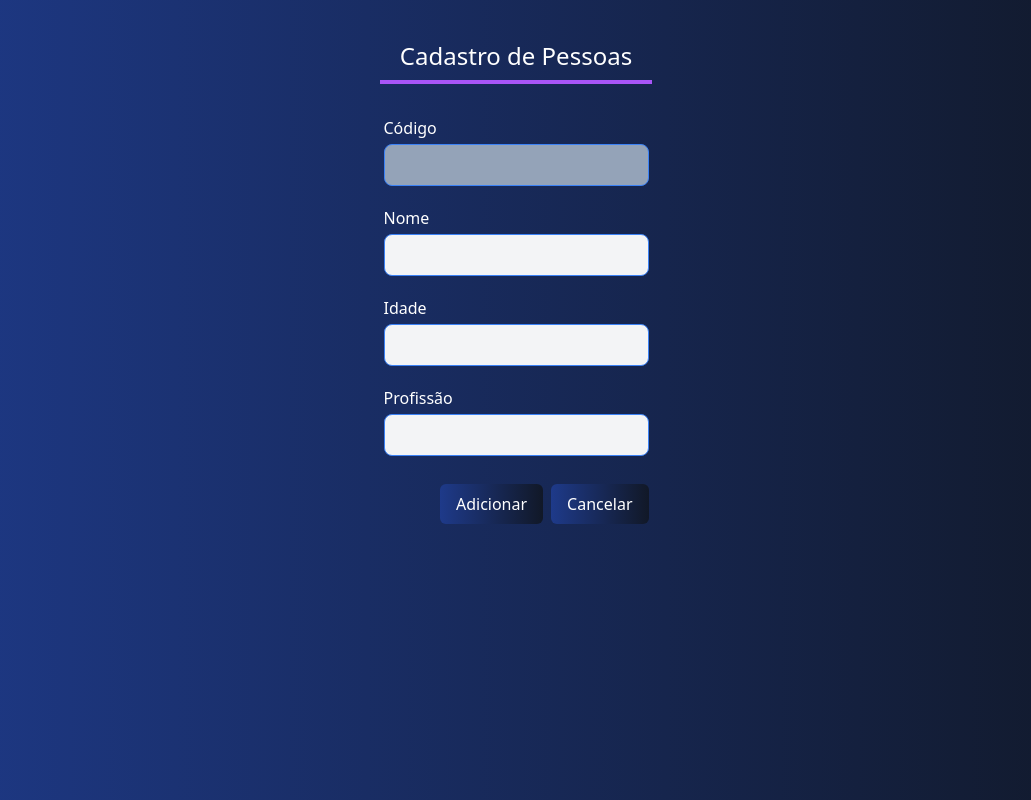
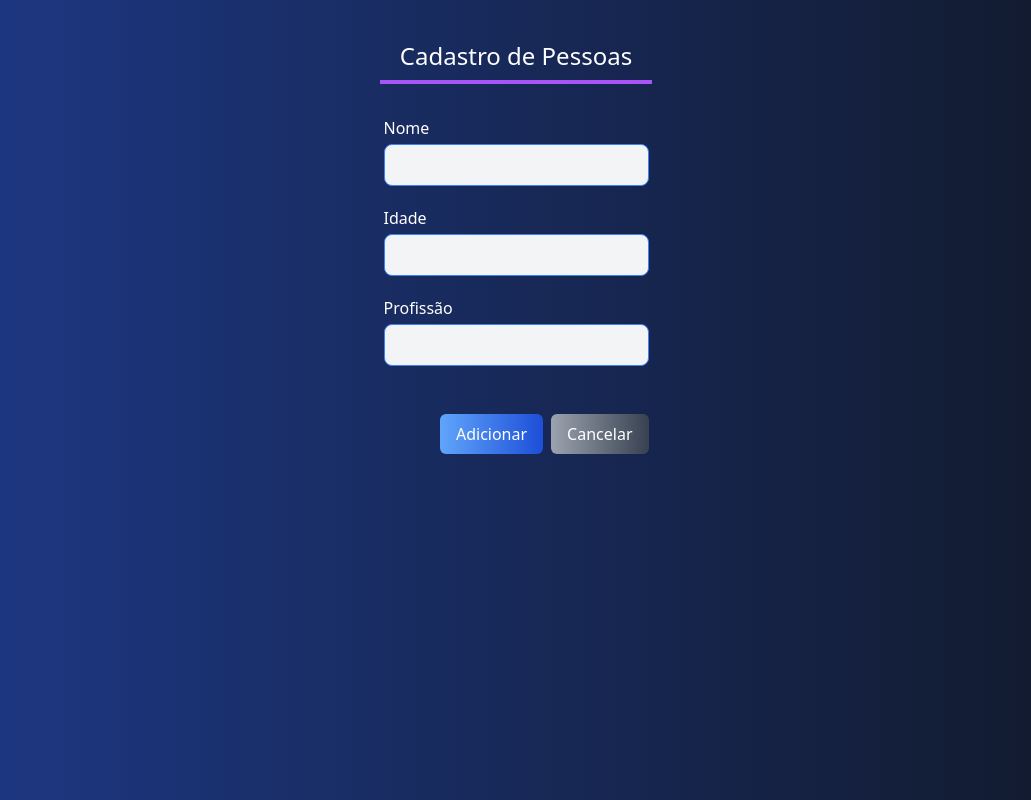
Before and after one commit to denieldiniz/crud_simples, a Next.js app: page / in a window 1280 px wide. Both pictures are taken after a click on the button "Novo Usuário". Shown: the whole page, without its empty margins (124-1155 px from the left). Built offline with nearby package versions, Linux system fonts and the light colour scheme.

Commit message:
navegação e edição concluídas.

```diff
--- a/src/backend/dados.ts
+++ b/src/backend/dados.ts
@@ -1,8 +1,8 @@
 import Pessoa from '@/core/Pessoa'
 
 export const dados = [
-    new Pessoa(1, 'Zizi', 14, 'Cheff'),
-    new Pessoa(2, 'Isa', 38, 'Marqueteira'),
-    new Pessoa(3, 'Deniel', 43, 'Programador'),
-    new Pessoa(4, 'Nenêm', 1, 'Sorrir')
+    new Pessoa('Zizi', 14, 'Cheff', 1),
+    new Pessoa('Isa', 38, 'Marqueteira', 2),
+    new Pessoa('Deniel', 43, 'Programador', 3),
+    new Pessoa('Nenêm', 1, 'Sorrir', 4)
 ]
--- a/src/components/Botao.tsx
+++ b/src/components/Botao.tsx
@@ -5,12 +5,12 @@ interface BotaoProps {
     onClick?: () => void
 }
 
-export default function Botão(props: BotaoProps) {
+export default function Botao(props: BotaoProps) {
     const cor = props.cor ?? 'gray'
     return (
         <button
             onClick={props.onClick}
-            className={`bg-gradient-to-r from-${cor}-400 to-${cor}-700 px-4 py-2 rounded-md ${props.className}`}>
+            className={`bg-gradient-to-r from-${cor}-400 to-${cor}-700 text-white px-4 py-2 rounded-md ${props.className}`}>
             {props.children}
         </button>
     )
--- /dev/null
+++ b/src/components/Formulario copy 2.tsx
@@ -0,0 +1,61 @@
+import { useContext } from 'react'
+import Botao from './Botao'
+import Entrada from './Entrada'
+import { AppContext } from '@/pages'
+
+export default function Formulario() {
+    let { setVisivel, pessoaEscolhida, salvarPessoa } = useContext(AppContext)
+
+    return (
+        <div>
+            {pessoaEscolhida.id ? (
+                <Entrada
+                    somenteLeitura
+                    legenda='Matrícula'
+                    valor={pessoaEscolhida.id}
+                    className='mb-5'
+                />
+            ) : (
+                false
+            )}
+
+            <Entrada
+                legenda='Nome'
+                valor={pessoaEscolhida.nome}
+                // valorMudou={(e) => (pessoaEscolhida.nome = e.target.value)}
+                className='mb-5'
+            />
+
+            <Entrada
+                legenda='Idade'
+                tipo='number'
+                valor={pessoaEscolhida.idade}
+                valorMudou={pessoaEscolhida.setIdade}
+                className='mb-5'
+            />
+
+            <Entrada
+                legenda='Profissão'
+                valor={pessoaEscolhida.profissao}
+                valorMudou={pessoaEscolhida.setProfissao}
+                className='mb-5'
+            />
+
+            <div className='flex justify-end mt-7'>
+                <Botao
+                    cor='blue'
+                    onClick={() => salvarPessoa(pessoaEscolhida)}
+                    className='mb-5 mr-2'>
+                    {pessoaEscolhida.id ? 'Salvar' : 'Adicionar'}
+                </Botao>
+
+                <Botao
+                    cor='gray'
+                    className='mb-5'
+                    onClick={() => setVisivel('listagem')}>
+                    Cancelar
+                </Botao>
+            </div>
+        </div>
+    )
+}
--- a/src/components/Formulario.tsx
+++ b/src/components/Formulario.tsx
@@ -1,50 +1,60 @@
 import { useContext } from 'react'
 import Botao from './Botao'
-import Entrada from './Entrada'
 import { AppContext } from '@/pages'
 
 export default function Formulario() {
-    let { setVisivel, pessoaEscolhida } = useContext(AppContext)
+    let { setVisivel, pessoaEscolhida, salvarPessoa } = useContext(AppContext)
 
     return (
         <div>
-            {pessoaEscolhida ? (
-                <Entrada
-                    somenteLeitura
-                    legenda='Código'
-                    valor={pessoaEscolhida.id}
-                    className='mb-5'
-                />
+            {pessoaEscolhida.id ? (
+                <div className='flex flex-col'>
+                    <label className='mb-1'>Matrícula</label>
+                    <input
+                        type='number'
+                        value={pessoaEscolhida.id}
+                        className='text-slate-700 border border-blue-500 rounded-lg focus:outline-none bg-slate-400 mb-5 px-4 py-2 '
+                    />
+                </div>
             ) : (
                 false
             )}
 
-            <Entrada
-                legenda='Nome'
-                valor={pessoaEscolhida.nome}
-                valorMudou={pessoaEscolhida.setNome}
-                className='mb-5'
-            />
+            <div className='flex flex-col'>
+                <label className='mb-1'>Nome</label>
+                <input
+                    type='text'
+                    value={pessoaEscolhida.nome}
+                    className=' text-black border border-blue-500 rounded-lg focus:outline-none bg-gray-100 mb-5 px-4 py-2'
+                    // onChange={(e) => (pessoaEscolhida.nome = e.target.value)}
+                />
+            </div>
 
-            <Entrada
-                legenda='Idade'
-                tipo='number'
-                valor={pessoaEscolhida.idade}
-                valorMudou={pessoaEscolhida.setIdade}
-                className='mb-5'
-            />
+            <div className='flex flex-col'>
+                <label className='mb-1'>Idade</label>
+                <input
+                    type='text'
+                    value={pessoaEscolhida.idade}
+                    className=' text-black border border-blue-500 rounded-lg focus:outline-none bg-gray-100 mb-5 px-4 py-2'
+                    onChange={(e) => (pessoaEscolhida.idade = e.target.value)}
+                    // onChange={(e) => (pessoaEscolhida.idade = e.target.value)}
+                />
+            </div>
 
-            <Entrada
-                legenda='Profissão'
-                valor={pessoaEscolhida.profissao}
-                valorMudou={pessoaEscolhida.setProfissao}
-                className='mb-5'
-            />
+            <div className='flex flex-col'>
+                <label className='mb-1'>Profissão</label>
+                <input
+                    type='text'
+                    value={pessoaEscolhida.profissao}
+                    className=' text-black border border-blue-500 rounded-lg focus:outline-none bg-gray-100 mb-5 px-4 py-2'
+                    // onChange={(e) => (pessoaEscolhida.profissao = e.target.value)}
+                />
+            </div>
 
             <div className='flex justify-end mt-7'>
                 <Botao
-                    cor='green'
-                    // onClick={() => props.pessoaMudou?.(new Pessoa(id, nome, idade, profissao))}
+                    cor='blue'
+                    onClick={() => salvarPessoa(pessoaEscolhida)}
                     className='mb-5 mr-2'>
                     {pessoaEscolhida.id ? 'Salvar' : 'Adicionar'}
                 </Botao>
--- a/src/components/Listagem.tsx
+++ b/src/components/Listagem.tsx
@@ -2,8 +2,8 @@
 import { useContext } from 'react'
 import Botao from './Botao'
 import { IconeEdicao, IconeLixo } from './Icones'
-import { dados } from '@/backend/dados'
 import { AppContext } from '@/pages'
+import Pessoa from '@/core/Pessoa'
 
 function renderizarCabecalho() {
     return (
@@ -18,9 +18,8 @@ function renderizarCabecalho() {
 }
 
 function renderizarLinhas() {
-    let { editarPessoa, excluirPessoa } = useContext(AppContext)
-    return dados.map((pessoa) => {
-        return (
+    let { pessoas, editarPessoa, excluirPessoa } = useContext(AppContext)
+    return pessoas.map((pessoa: Pessoa) => (
         <tr
             key={pessoa.id}
             className={`${pessoa.id % 2 === 0 ? 'bg-sky-300/100' : 'bg-sky-200'}`}>
@@ -29,23 +28,20 @@ function renderizarLinhas() {
             <td className='text-center p-4'>{pessoa.idade}</td>
             <td className='text-center p-4'>{pessoa.profissao}</td>
             <td className='flex justify-center p-4'>
-                    <Botao
-                        cor='gray'
-                        className='  text-green-400 flex justify-center items-center rounded-full p-2 m-1 hover:bg-purple-50'
+                <button
+                    className='text-green-600 flex justify-center items-center rounded-full p-2 m-1 hover:bg-blue-100'
                     onClick={() => editarPessoa(pessoa)}>
                     {IconeEdicao}
-                    </Botao>
+                </button>
 
-                    <Botao
-                        cor='gray'
-                        className=' text-red-400 flex justify-center items-center rounded-full p-2 m-1 hover:bg-purple-50'
+                <button
+                    className=' text-red-600 flex justify-center items-center rounded-full p-2 m-1 hover:bg-blue-100'
                     onClick={() => excluirPessoa(pessoa)}>
                     {IconeLixo}
-                    </Botao>
+                </button>
             </td>
         </tr>
-        )
-    })
+    ))
 }
 
 export default function Listagem() {
@@ -55,7 +51,7 @@ export default function Listagem() {
             <div className='flex justify-end w-full mt-7'>
                 <Botao
                     cor='green'
-                    className='flex mr-2 justify-center items-center text-white-500 rounded-full p-2 m-1  hover:bg-purple-50'
+                    className='flex mr-2 justify-center items-center p-2 m-1  hover:bg-purple-50'
                     onClick={() => criarPessoa()}>
                     Novo Usuário
                 </Botao>
--- a/src/core/Pessoa.ts
+++ b/src/core/Pessoa.ts
@@ -4,20 +4,16 @@ export default class Pessoa {
     #idade: number
     #profissao: string
 
-    constructor(id: any, nome: string, idade: number, profissao: string) {
-        this.#id = id
+    constructor(nome: string, idade: number, profissao: string, id: any) {
         this.#nome = nome
         this.#idade = idade
         this.#profissao = profissao
+        this.#id = id
     }
 
     // static vazio() {
-    //     return new Pessoa(0, '', 0, '')
+    //     return new Pessoa('', 0, '')
     // }
-
-    get id() {
-        return this.#id
-    }
 
     get nome() {
         return this.#nome
@@ -30,4 +26,20 @@ export default class Pessoa {
     get profissao() {
         return this.#profissao
     }
+
+    get id() {
+        return this.#id
+    }
+
+    set nome(nome: string) {
+        this.#nome = nome
+    }
+
+    set idade(idade: number) {
+        this.#idade = idade
+    }
+
+    set profissao(profissao: string) {
+        this.#profissao = profissao
+    }
 }
--- a/src/pages/index.tsx
+++ b/src/pages/index.tsx
@@ -3,15 +3,16 @@ import Listagem from '@/components/Listagem'
 import Formulario from '@/components/Formulario'
 import Pessoa from '@/core/Pessoa'
 import { createContext, useState } from 'react'
+import { dados as pessoas } from '@/backend/dados'
 
 export const AppContext = createContext<any>({})
 
 export default function Home() {
     const [visivel, setVisivel] = useState<'listagem' | 'formulario'>('listagem')
-    const [pessoaEscolhida, setPessoaEscolhida] = useState<Pessoa | {}>()
+    const [pessoaEscolhida, setPessoaEscolhida] = useState<Pessoa | { id: undefined }>()
 
-    function criarPessoa() {
-        setPessoaEscolhida({})
+    function criarPessoa(pessoa: Pessoa) {
+        setPessoaEscolhida({ id: undefined })
         setVisivel('formulario')
     }
 
@@ -21,10 +22,12 @@ export default function Home() {
     }
 
     function salvarPessoa(pessoa: Pessoa) {
-        console.log(`salvar ${pessoa.nome}`)
+        pessoaEscolhida?.id === undefined ? console.log('adicionar nova pessoa') : console.log(`salvar ${pessoa.nome}`)
+        // console.log(pessoaEscolhida.idade)
     }
 
     function excluirPessoa(pessoa: Pessoa) {
+        setPessoaEscolhida(pessoa)
         console.log(`excluir ${pessoa.nome}`)
     }
 
@@ -39,7 +42,8 @@ export default function Home() {
                     criarPessoa,
                     editarPessoa,
                     salvarPessoa,
-                    excluirPessoa
+                    excluirPessoa,
+                    pessoas
                 }}>
                 <Titulo>Cadastro de Pessoas</Titulo>
 
--- a/tailwind.config.ts
+++ b/tailwind.config.ts
@@ -4,17 +4,17 @@ const config: Config = {
     content: [
         './src/pages/**/*.{js,ts,jsx,tsx,mdx}',
         './src/components/**/*.{js,ts,jsx,tsx,mdx}',
-    './src/app/**/*.{js,ts,jsx,tsx,mdx}',
+        './src/app/**/*.{js,ts,jsx,tsx,mdx}'
     ],
+    safelist: [{ pattern: /^bg-/ }, { pattern: /^to-/ }, { pattern: /^from-/ }],
     theme: {
         extend: {
             backgroundImage: {
                 'gradient-radial': 'radial-gradient(var(--tw-gradient-stops))',
-        'gradient-conic':
-          'conic-gradient(from 180deg at 50% 50%, var(--tw-gradient-stops))',
+                'gradient-conic': 'conic-gradient(from 180deg at 50% 50%, var(--tw-gradient-stops))'
+            }
+        }
     },
-    },
-  },
-  plugins: [],
+    plugins: []
 }
 export default config
--- a/tsconfig.json
+++ b/tsconfig.json
@@ -1,6 +1,6 @@
 {
     "compilerOptions": {
-        "target": "ES2020",
+        "target": "ES2022",
         "lib": ["dom", "dom.iterable", "esnext"],
         "allowJs": true,
         "skipLibCheck": true,
```
Lines whose indentation alone changed are shown as unchanged.
